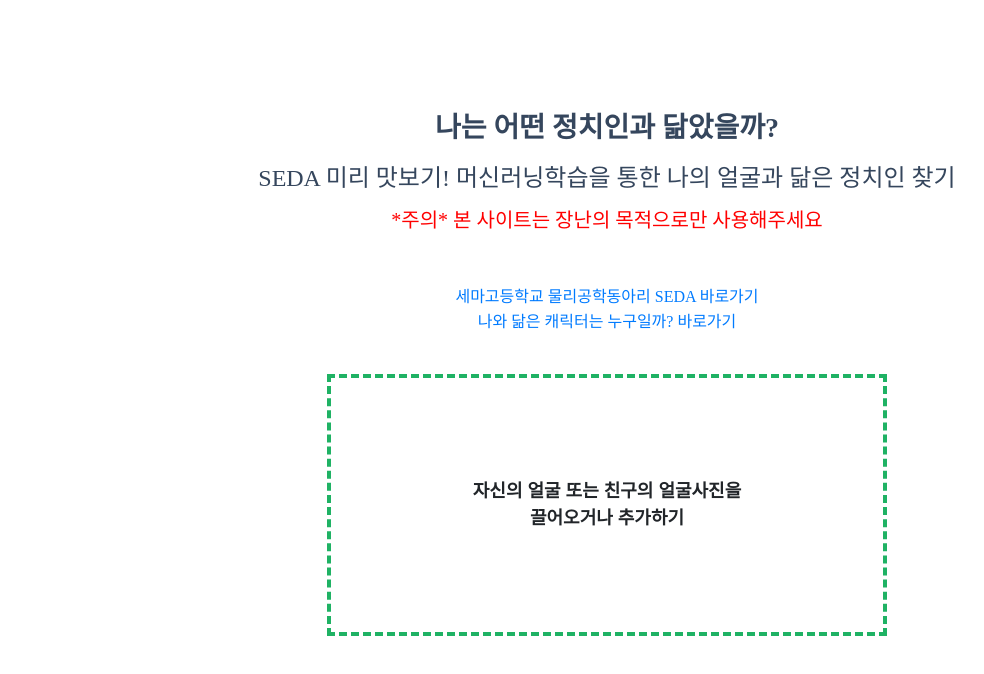
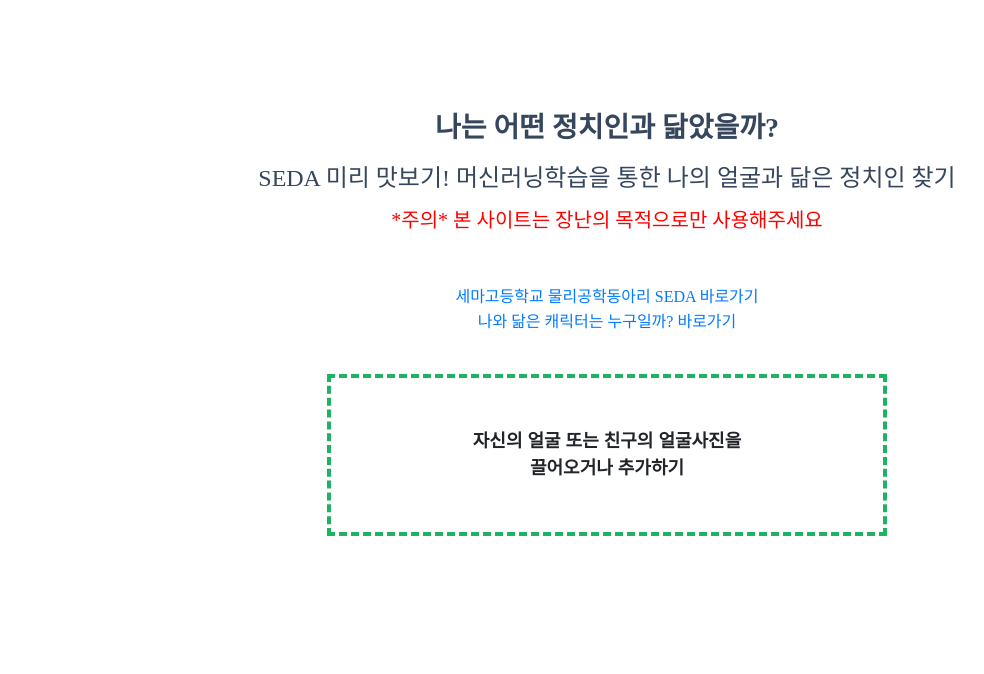
Before and after one commit to jinhuyk/TeachableMachine-FacePractice-JavaScript, a plain HTML site: page index.html in a window 1280 px wide. Shown: the part 84-758 px from the top of the page, without its empty margins (33-1017 px from the left). Drawn offline with nearby package versions, Linux system fonts and the light colour scheme; a script that the page names is missing.

Commit message:
Update style.css

```diff
--- a/style.css
+++ b/style.css
@@ -76,7 +76,7 @@ body {
     text-align: center;
 	font-size: large;
 	font-weight: bold;
-	padding: 100px 40px 100px 40px;
+	padding: 50px;
 }
 
 .drag-text h3 {
```
